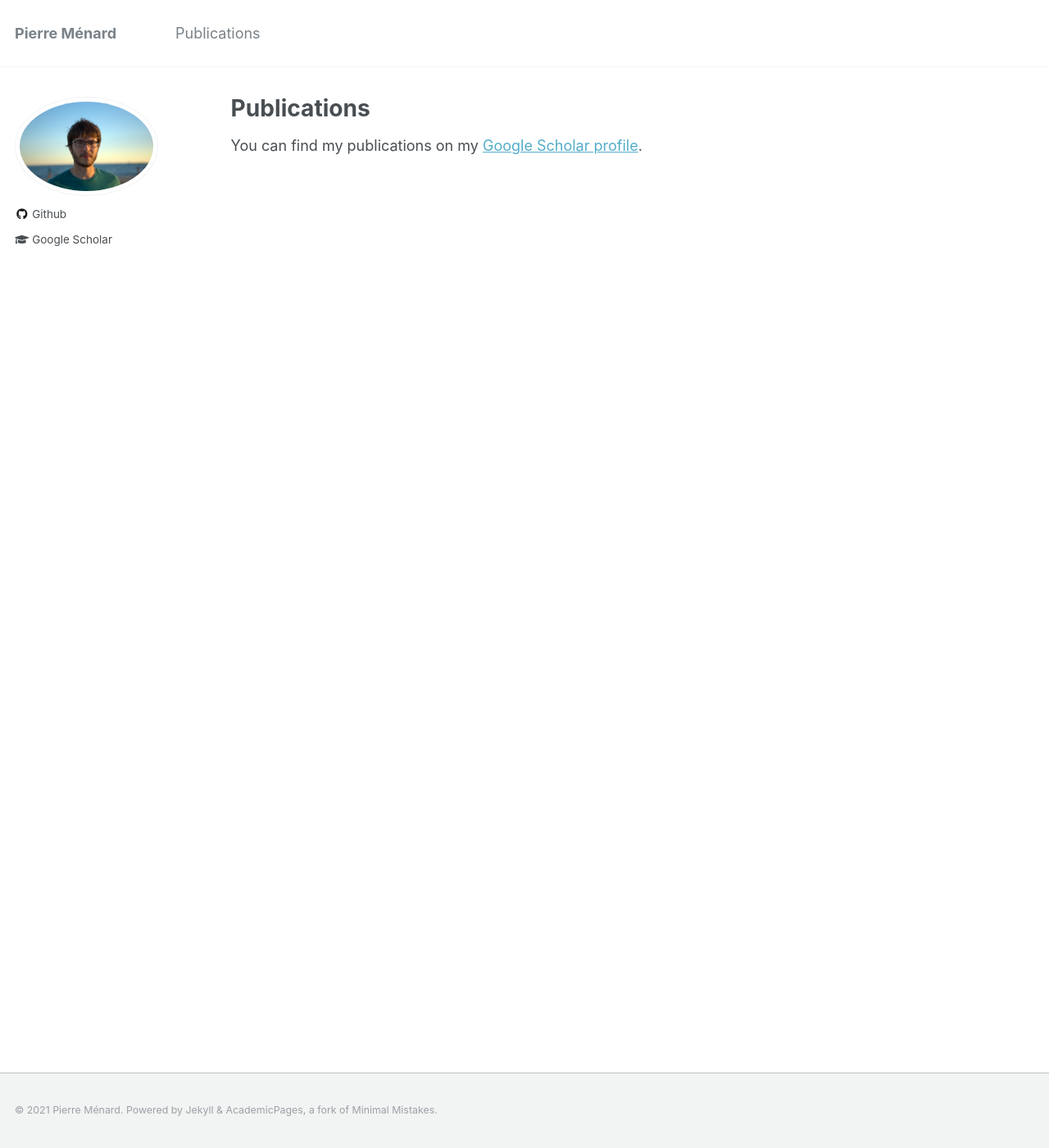
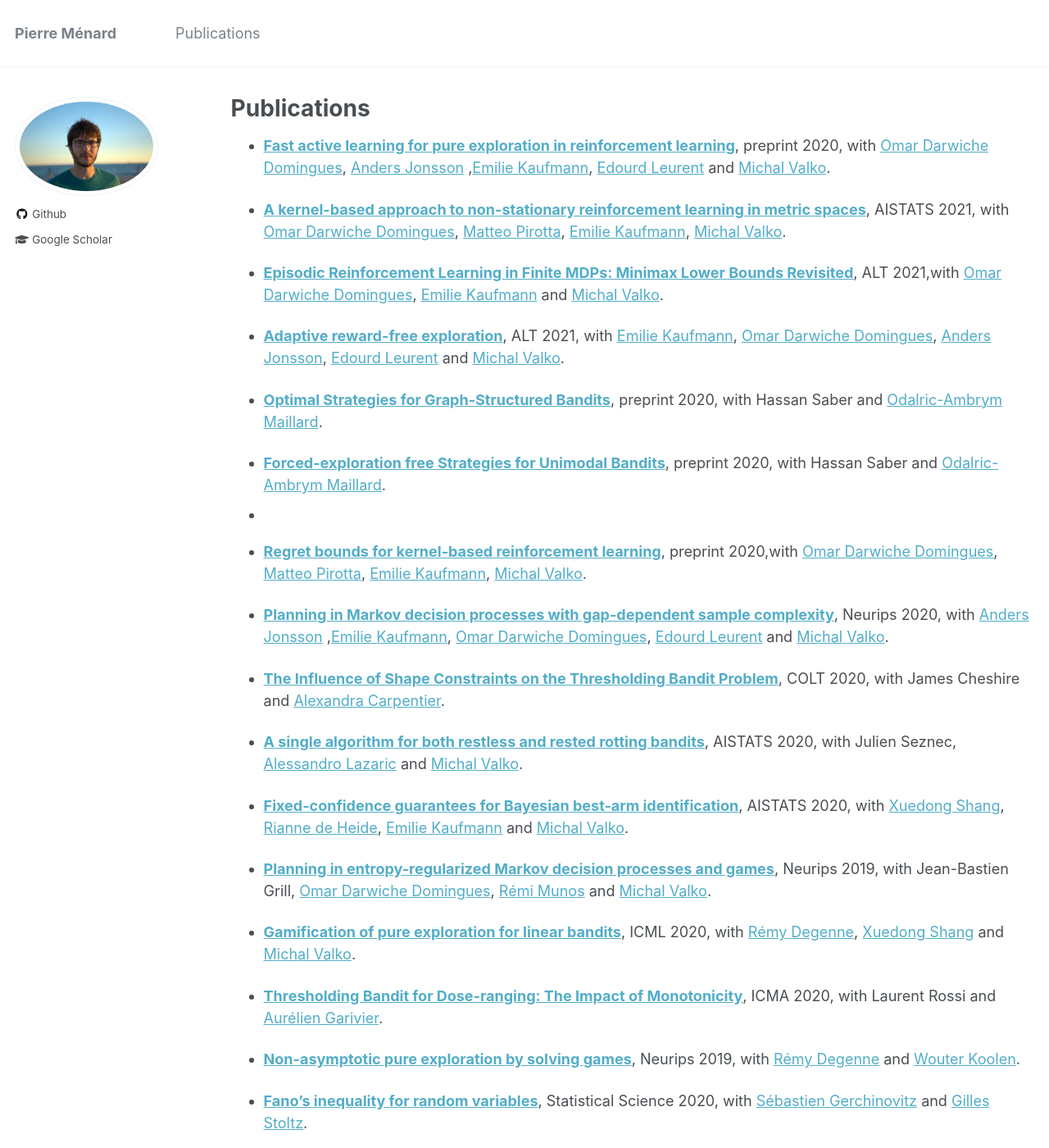
Before and after one commit to menardprr/menardprr.github.io, a Jekyll site: the page built from _pages/publications.md, in a window 1280 px wide and 1400 px high. Shown: the whole window at 82% size. Built offline with Jekyll 4.4.1, drawn with Linux system fonts in a browser that asks for light colours; some of the changed text lies outside the part shown.

Commit message:
add publi

```diff
--- a/_pages/publications.md
+++ b/_pages/publications.md
@@ -5,15 +5,48 @@ permalink: /publications/
 author_profile: true
 ---
 
-You can find my publications on my [Google Scholar profile](https://scholar.google.com/citations?user=KXimUncAAAAJ&hl=en").
+
+* [**Fast active learning for pure exploration in reinforcement learning**](https://arxiv.org/pdf/2007.13442.pdf), preprint 2020, with [Omar Darwiche Domingues](https://omardrwch.github.io/), [Anders Jonsson](https://www.upf.edu/web/anders-jonsson) ,[Emilie Kaufmann](http://chercheurs.lille.inria.fr/ekaufman/), [Edourd Leurent](http://edouardleurent.com/) and [Michal Valko](http://researchers.lille.inria.fr/~valko/hp/).
+
+* [**A kernel-based approach to non-stationary reinforcement learning in metric spaces**](https://arxiv.org/pdf/2007.05078.pdf), AISTATS 2021, with
+[Omar Darwiche Domingues](https://omardrwch.github.io/), [Matteo Pirotta](https://teopir.github.io/), [Emilie Kaufmann](http://chercheurs.lille.inria.fr/ekaufman/), [Michal Valko](http://researchers.lille.inria.fr/~valko/hp/).
+
+* [**Episodic Reinforcement Learning in Finite MDPs: Minimax Lower Bounds Revisited**](https://arxiv.org/pdf/2010.03531.pdf), ALT 2021,with [Omar Darwiche Domingues](https://omardrwch.github.io/), [Emilie Kaufmann](http://chercheurs.lille.inria.fr/ekaufman/) and [Michal Valko](http://researchers.lille.inria.fr/~valko/hp/).
+
+* [**Adaptive reward-free exploration**](https://arxiv.org/pdf/2006.06294), ALT 2021, with [Emilie Kaufmann](http://chercheurs.lille.inria.fr/ekaufman/), [Omar Darwiche Domingues](https://omardrwch.github.io/), [Anders Jonsson](https://www.upf.edu/web/anders-jonsson), [Edourd Leurent](http://edouardleurent.com/) and [Michal Valko](http://researchers.lille.inria.fr/~valko/hp/).
+
+* [**Optimal Strategies for Graph-Structured Bandits**](https://arxiv.org/pdf/2007.03224), preprint 2020, with Hassan Saber and [Odalric-Ambrym Maillard](http://odalricambrymmaillard.neowordpress.fr/).
+
+* [**Forced-exploration free Strategies for Unimodal Bandits**](https://arxiv.org/pdf/2006.16569.pdf), preprint 2020, with Hassan Saber and [Odalric-Ambrym Maillard](http://odalricambrymmaillard.neowordpress.fr/).
+*
+* [**Regret bounds for kernel-based reinforcement learning**](https://arxiv.org/pdf/2004.05599), preprint 2020,with [Omar Darwiche Domingues](https://omardrwch.github.io/), [Matteo Pirotta](https://teopir.github.io/), [Emilie Kaufmann](http://chercheurs.lille.inria.fr/ekaufman/), [Michal Valko](http://researchers.lille.inria.fr/~valko/hp/).
+
+* [**Planning in Markov decision processes with gap-dependent sample complexity**](https://arxiv.org/pdf/2006.05879), Neurips 2020, with [Anders Jonsson](https://www.upf.edu/web/anders-jonsson) ,[Emilie Kaufmann](http://chercheurs.lille.inria.fr/ekaufman/), [Omar Darwiche Domingues](https://omardrwch.github.io/), [Edourd Leurent](http://edouardleurent.com/) and [Michal Valko](http://researchers.lille.inria.fr/~valko/hp/).
+
+* [**The Influence of Shape Constraints on the Thresholding Bandit Problem**](https://arxiv.org/pdf/2006.10006.pdf), COLT 2020, with James Cheshire and [Alexandra Carpentier](https://sites.google.com/site/alexandracarpentierresearch).
+
+* [**A single algorithm for both restless and rested rotting bandits**](http://proceedings.mlr.press/v108/seznec20a/seznec20a.pdf), AISTATS 2020, with Julien Seznec, [Alessandro Lazaric](http://researchers.lille.inria.fr/~lazaric/Webpage/Home/Home.html) and [Michal Valko](http://researchers.lille.inria.fr/~valko/hp/).
+
+* [**Fixed-confidence guarantees for Bayesian best-arm identification**](https://arxiv.org/pdf/1910.10945.pdf), AISTATS 2020, with [Xuedong Shang](https://xuedong.github.io/about/), [Rianne de Heide](https://homepages.cwi.nl/~heide/), [Emilie Kaufmann](http://chercheurs.lille.inria.fr/ekaufman/) and [Michal Valko](http://researchers.lille.inria.fr/~valko/hp/).
+
+* [**Planning in entropy-regularized Markov decision processes and games**](https://proceedings.neurips.cc/paper/2019/file/50982fb2f2cfa186d335310461dfa2be-Paper.pdf), Neurips 2019, with Jean-Bastien Grill, [Omar Darwiche Domingues](https://omardrwch.github.io/), [Rémi Munos](http://researchers.lille.inria.fr/munos/) and [Michal Valko](http://researchers.lille.inria.fr/~valko/hp/).
+
+* [**Gamification of pure exploration for linear bandits**](http://proceedings.mlr.press/v119/degenne20a/degenne20a.pdf), ICML 2020, with [Rémy Degenne](https://remydegenne.github.io/), [Xuedong Shang](https://xuedong.github.io/about/) and [Michal Valko](http://researchers.lille.inria.fr/~valko/hp/).
+
+* [**Thresholding Bandit for Dose-ranging: The Impact of Monotonicity**](https://arxiv.org/pdf/1711.04454.pdf), ICMA 2020, with Laurent Rossi and [Aurélien Garivier](http://www.math.univ-toulouse.fr/%7Eagarivie/).
+
+* [**Non-asymptotic pure exploration by solving games**](https://arxiv.org/pdf/1906.10431), Neurips 2019, with [Rémy Degenne](https://remydegenne.github.io/) and [Wouter Koolen](http://wouterkoolen.info/).
+
+* [**Fano’s inequality for random variables**](https://arxiv.org/pdf/1702.05985.pdf),  Statistical Science 2020, with [Sébastien Gerchinovitz](https://www.math.univ-toulouse.fr/%7Esgerchin/) and [Gilles Stoltz](http://stoltz.perso.math.cnrs.fr/).
 
 
-<!-- {% if author.googlescholar %}
-  You can also find my articles on <u><a href="{{author.googlescholar}}">my Google Scholar profile</a>.</u>
-{% endif %}
+* [**Gradient Ascent for Active Exploration in Bandit Problems**](http://perso.math.univ-toulouse.fr/pmenard/files/2012/04/gradient_ascent_active_explo.pdf), preprint 2019.
 
-{% include base_path %}
+* [**KL-UCB-switch: optimal regret bounds for stochastic bandits from both a distribution-dependent and a distribution-free viewpoints**](https://arxiv.org/pdf/1805.05071.pdf), preprint 2018, with [Aurélien Garivier](http://www.math.univ-toulouse.fr/%7Eagarivie/), [Hédi Hadiji](https://www.imo.universite-paris-saclay.fr/~hadiji/) and [Gilles Stoltz](http://stoltz.perso.math.cnrs.fr/).
 
-{% for post in site.publications reversed %}
-  {% include archive-single.html %}
-{% endfor %} -->
+* [**Explore first, exploit next: the true shape of regret in bandit problems**](https://arxiv.org/pdf/1602.07182.pdf), MOR 2018, with [Aurélien Garivier](http://www.math.univ-toulouse.fr/%7Eagarivie/) and [Gilles Stoltz](http://stoltz.perso.math.cnrs.fr/).
+
+
+* [**A minimax and asymptotically optimal algorithm for stochastic bandits**](https://arxiv.org/pdf/1702.07211.pdf), ALT 2017, with [Aurélien Garivier](http://www.math.univ-toulouse.fr/%7Eagarivie/).
+
+You can find my publications on my [Google Scholar profile](https://scholar.google.com/citations?user=KXimUncAAAAJ&hl=en").
```
Also changed, not shown: _pages/about.md (+2 -0 lines).
